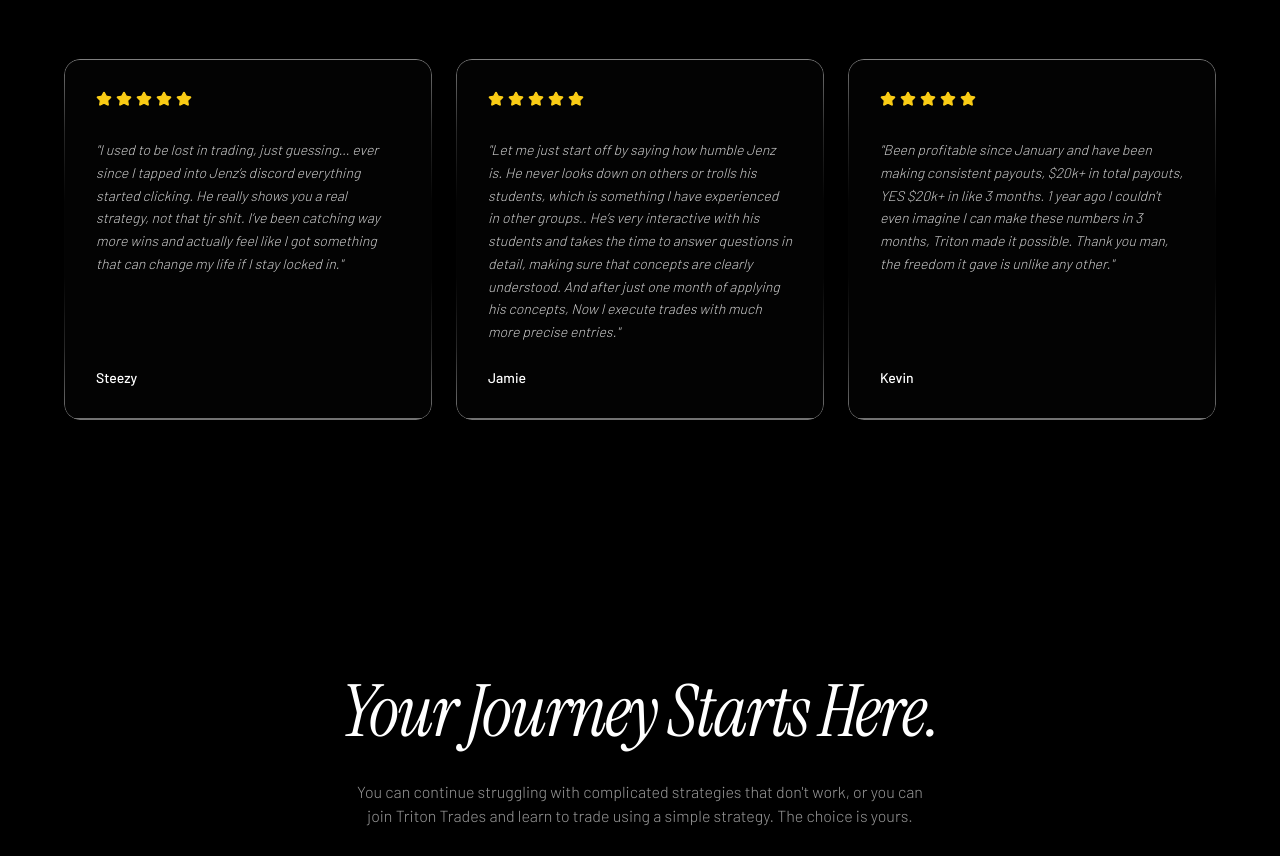
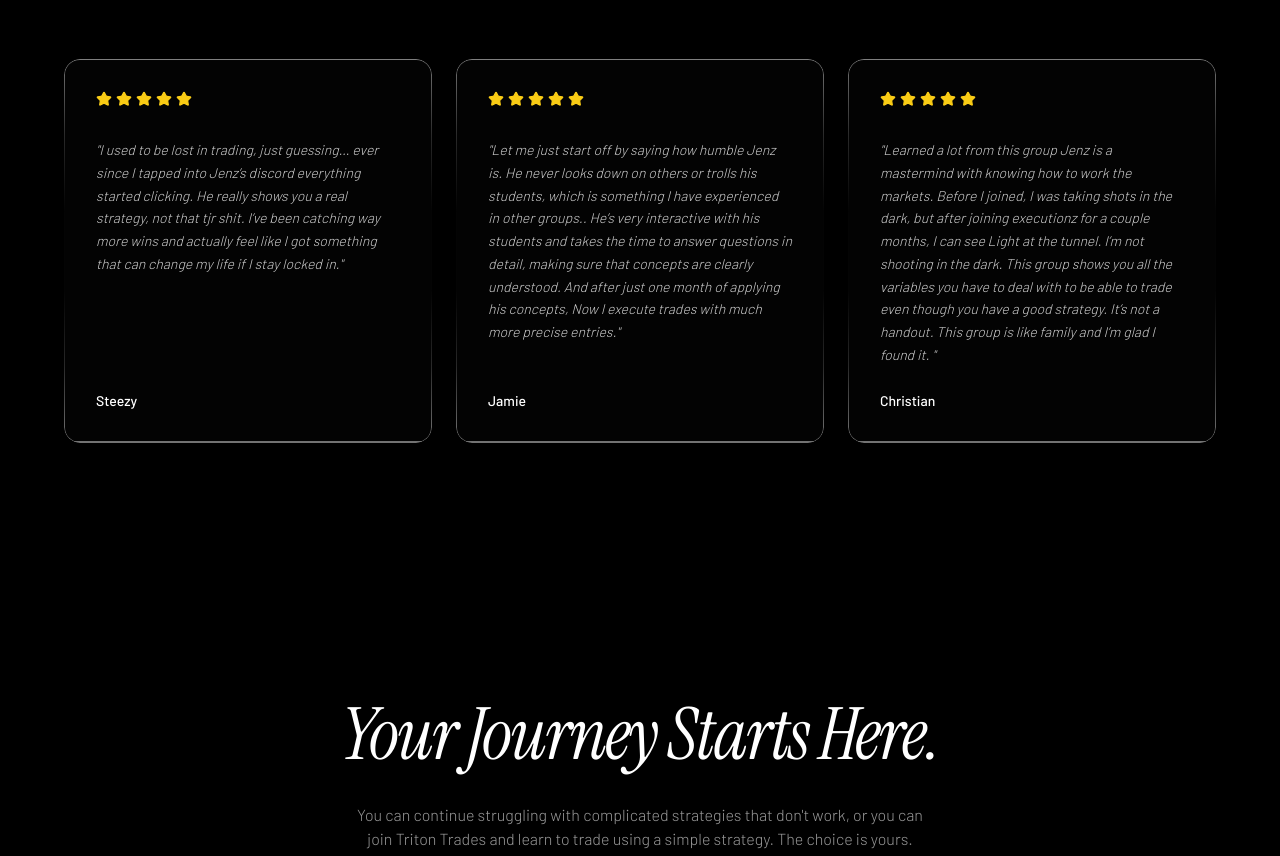
Before and after one commit to w1mayankz/TritonTrades-71f26, a React (Vite) app: page / in a window 1280 px wide. Shown: the part 4600-5456 px from the top of the page. Built offline with nearby package versions, Linux system fonts and the light colour scheme.

Commit message:
Update Testimonials.jsx

```diff
--- a/src/components/Testimonials.jsx
+++ b/src/components/Testimonials.jsx
@@ -13,8 +13,8 @@
     role: 'Student',
   },
   {
-    quote: "Been profitable since January and have been making consistent payouts, $20k+ in total payouts, YES $20k+ in like 3 months. 1 year ago I couldn't even imagine I can make these numbers in 3 months, Triton made it possible. Thank you man, the freedom it gave is unlike any other.",
-    name: 'Kevin',
+    quote: "Learned a lot from this group Jenz is a mastermind with knowing how to work the markets. Before I joined, I was taking shots in the dark, but after joining executionz for a couple months, I can see Light at the tunnel. I’m not shooting in the dark. This group shows you all the variables you have to deal with to be able to trade even though you have a good strategy. It’s not a handout. This group is like family and I’m glad I found it. ",
+    name: 'Christian',
     role: 'Student',
   },
 ]
```
